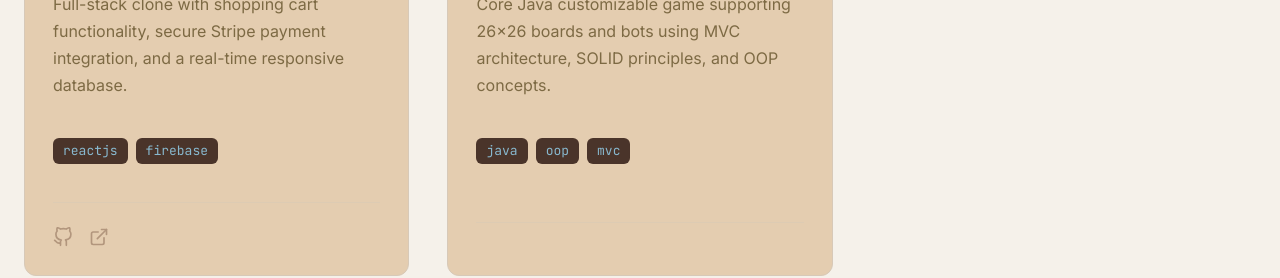
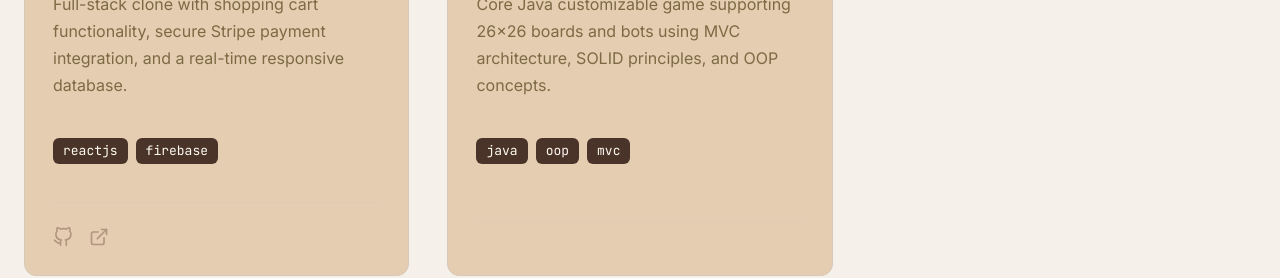
Before and after one commit to actualpranav/actualpranav, a Vue app: page / in a window 1280 px wide. Shown: the part 3080-3358 px from the top of the page. Built offline with nearby package versions, Linux system fonts and the light colour scheme.

Commit message:
minor color update

```diff
--- a/src/components/ProjectCard.vue
+++ b/src/components/ProjectCard.vue
@@ -86,7 +86,7 @@ defineProps<{
 
 .tag {
   background-color: var(--color-espresso);
-  color: var(--color-bleu-porcelaine);
+  color: var(--color-nuage-de-lait);
   font-family: var(--font-mono);
   font-size: 13px;
   padding: 4px 10px;
```
